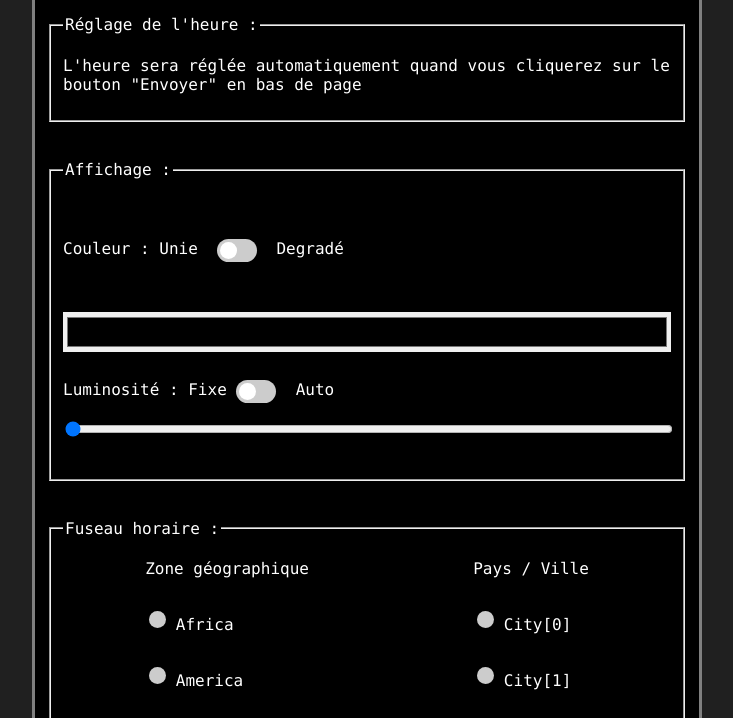
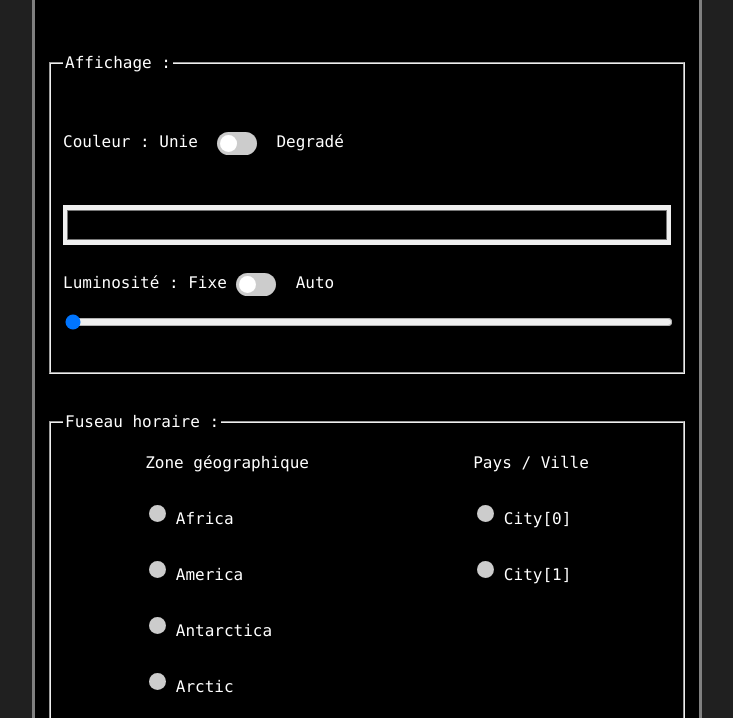
Before and after one commit to Zarfab/ESP8266WordClock, a plain HTML site: page WordClock_ntp/data/index.html in a window 1280 px wide. Shown: the part 82-800 px from the top of the page, without its empty margins (273-1006 px from the left). Drawn offline with Linux system fonts and the light colour scheme; no server answers.

Commit message:
hide rtc message by default

```diff
--- a/WordClock_ntp/data/index.html
+++ b/WordClock_ntp/data/index.html
@@ -177,7 +177,7 @@
       <div id="box">
          <form action="/" method="post">
             <h3>Configuration</h3>
-			<fieldset id="rtc_setting">
+			<fieldset id="rtc_setting" hidden=true>
 				<legend>Réglage de l'heure :</legend>
 				<p>L'heure sera réglée automatiquement quand vous cliquerez sur le bouton "Envoyer" en bas de page</p>
 				<p hidden=true>Heure actuelle : <input type="text" name="current_time" id="current_time" value="0000" size=8/></p>
```
Also changed, not shown: 1 other file.
